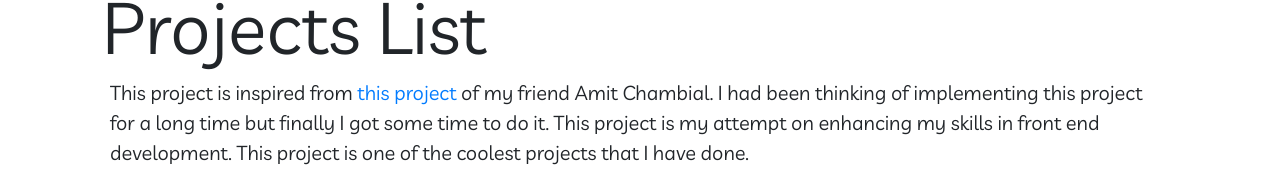
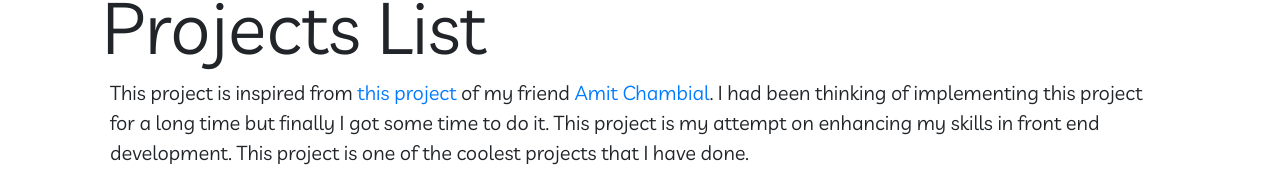
Before and after one commit to vermakartik/plax, a plain HTML site: page index.html in a window 1280 px wide. Shown: the part 608-800 px from the top of the page. Drawn offline with nearby package versions, Linux system fonts and the light colour scheme.

Commit message:
Update index.html

```diff
--- a/index.html
+++ b/index.html
@@ -23,7 +23,7 @@
                     <div class="display-3">Projects List</div>
                     <div class="p-2" style="font-size: 20px;">
                         This project is inspired from <a href="https://amitchambial.netlify.com/">this project</a> of my friend
-                        Amit Chambial. I had been thinking of implementing this project for a long time but finally I got some time to do it.
+                        <a href="https://github.com/devaman">Amit Chambial</a>. I had been thinking of implementing this project for a long time but finally I got some time to do it.
                         This project is my attempt on enhancing my skills in front end development. This project is one of the coolest projects that I have done.
                     </div>
                 </div>
```
